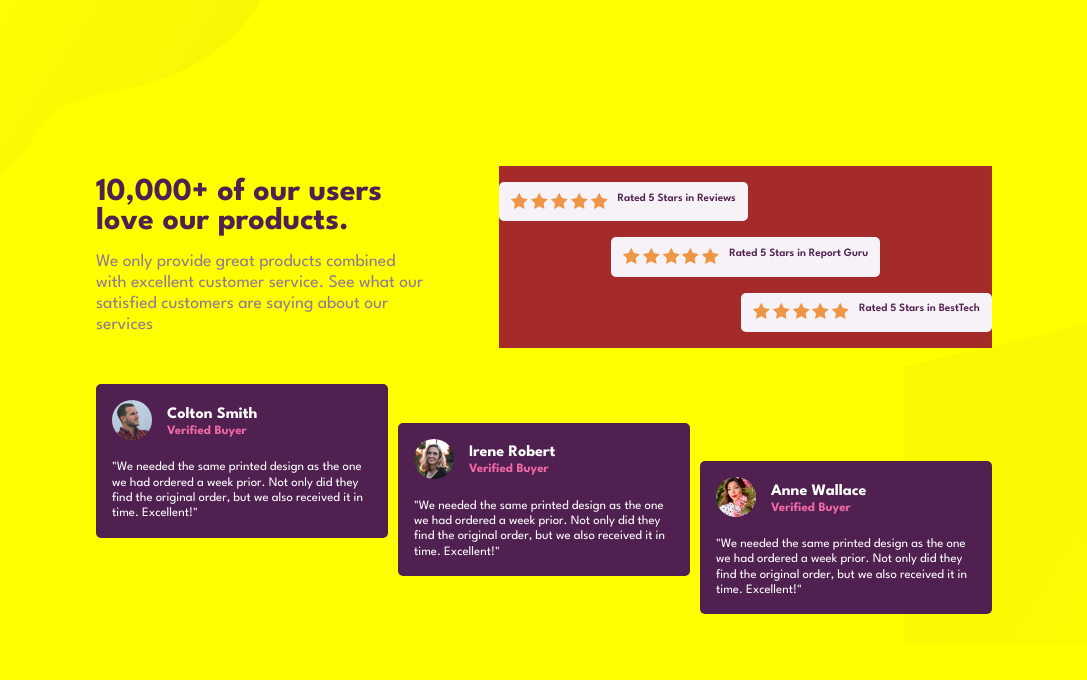
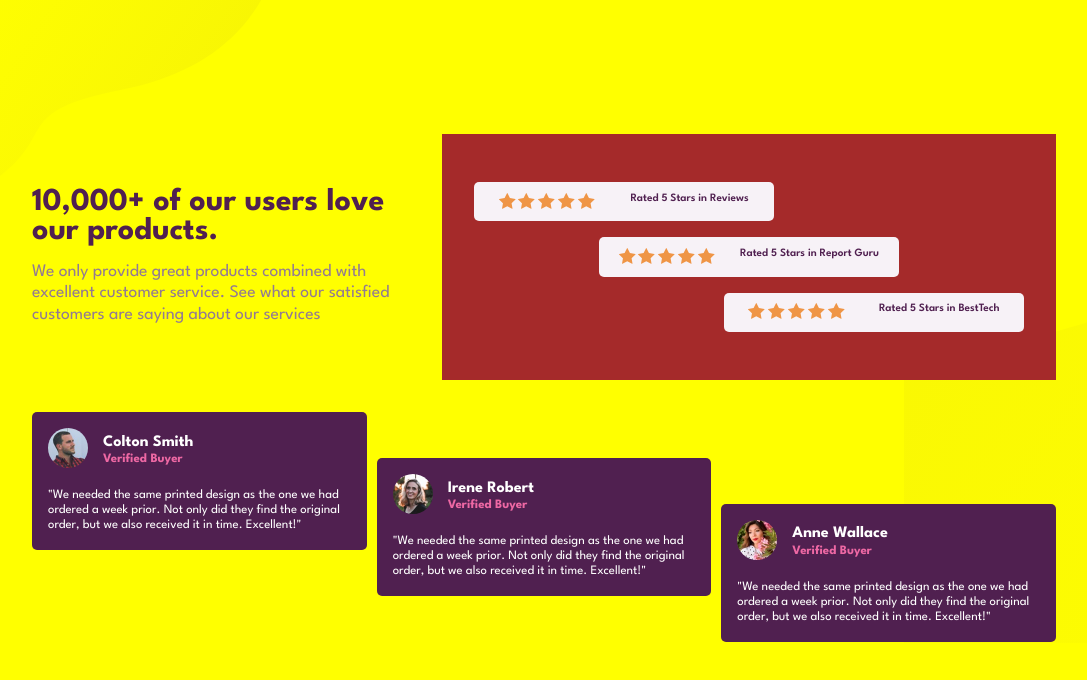
Before and after one commit to leongratis/social-proof, a plain HTML site: page index.html in a window 1280 px wide. Shown: the whole page, without its empty margins (96-1183 px from the left). Drawn offline with Linux system fonts and the light colour scheme.

Commit message:
first commit

```diff
--- a/style.css
+++ b/style.css
@@ -216,7 +216,7 @@ aside .number h3{
         justify-content: center;
         align-items: center;
         margin-top: ;
-        width: 70%;
+        width: 80%;
     }
 
     header .writeup h1{
@@ -233,19 +233,25 @@ aside .number h3{
         display: flex;
         justify-content: space-around;
         font-size: 0.7rem;
+
     }
 
     header .star:nth-of-type(1){
         justify-self: flex-start;
+        width: 300px;
     }
     header .star:nth-of-type(2){
         justify-self: center;
+         width: 300px;
     }
     header .star:nth-of-type(3){
         justify-self: flex-end;
+         width: 300px;
     }
 
     header .rating{
         background-color: brown;
+        width: 60%;
+        padding: 2rem;
     }
 }
```
